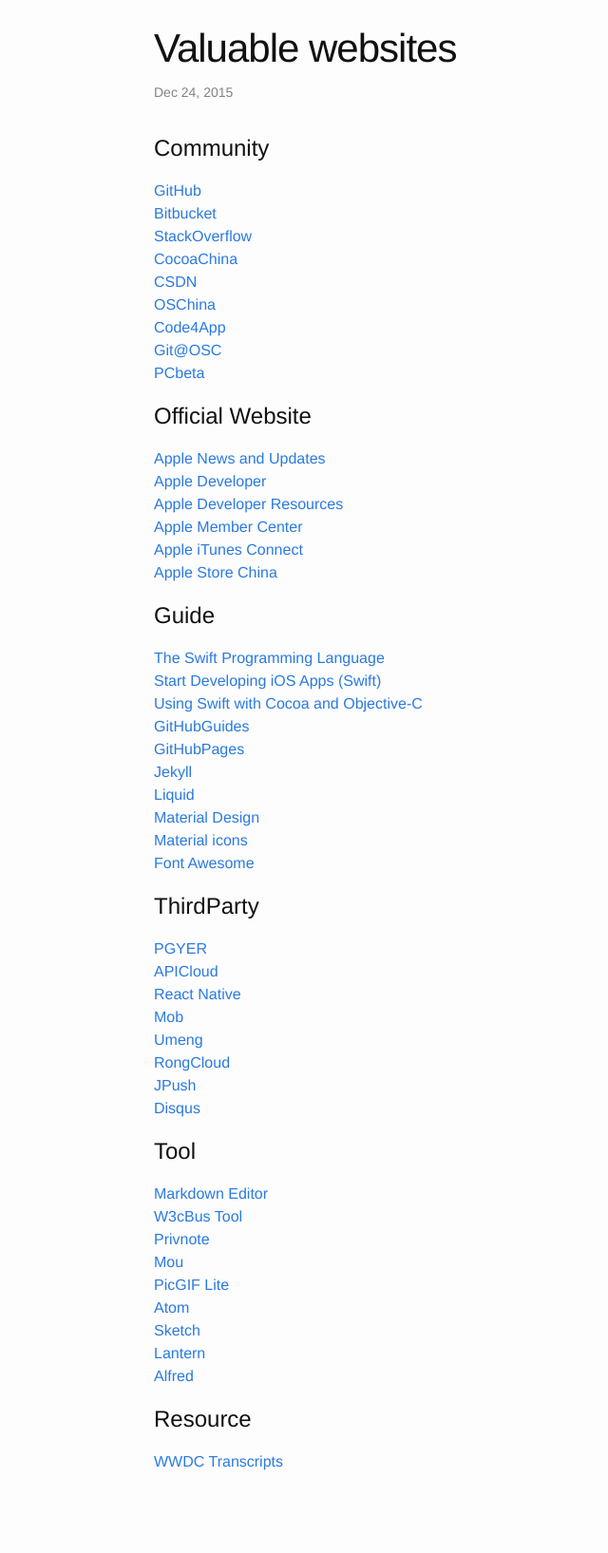
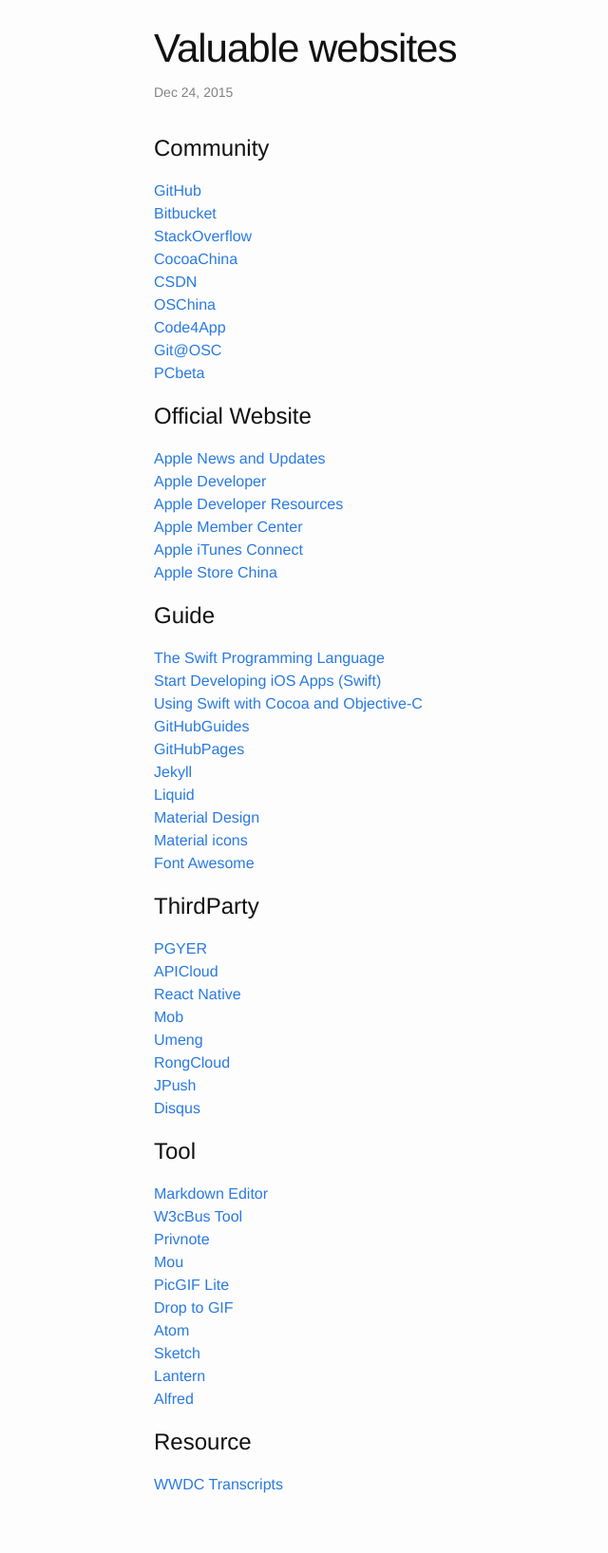
Before and after one commit to GeekRRK/GeekRRK.github.io, a Jekyll site: the page built from _posts/2015-12-24-Valuable websites.md, in a window 1280 px wide. Shown: the whole page at 95% size, without its empty margins (108-748 px from the left). Built offline with Jekyll 4.4.1, drawn with Linux system fonts in a browser that asks for light colours; Markdown is read by kramdown in place of the engine named in the settings; before the commit the page ends 1611 px from its top, so only the background shows below that.

Commit message:
Update Valuable websites

```diff
--- a/_posts/2015-12-24-Valuable websites.md
+++ b/_posts/2015-12-24-Valuable websites.md
@@ -50,6 +50,7 @@
 [Privnote](https://privnote.com)
 [Mou](http://25.io)
 [PicGIF Lite](https://itunes.apple.com/us/app/picgif-lite/id844918735?mt=12)
+[Drop to GIF](https://github.com/mortenjust/droptogif/releases)
 [Atom](https://atom.io)
 [Sketch](http://www.sketchapp.com)
 [Lantern](https://getlantern.org)
```
